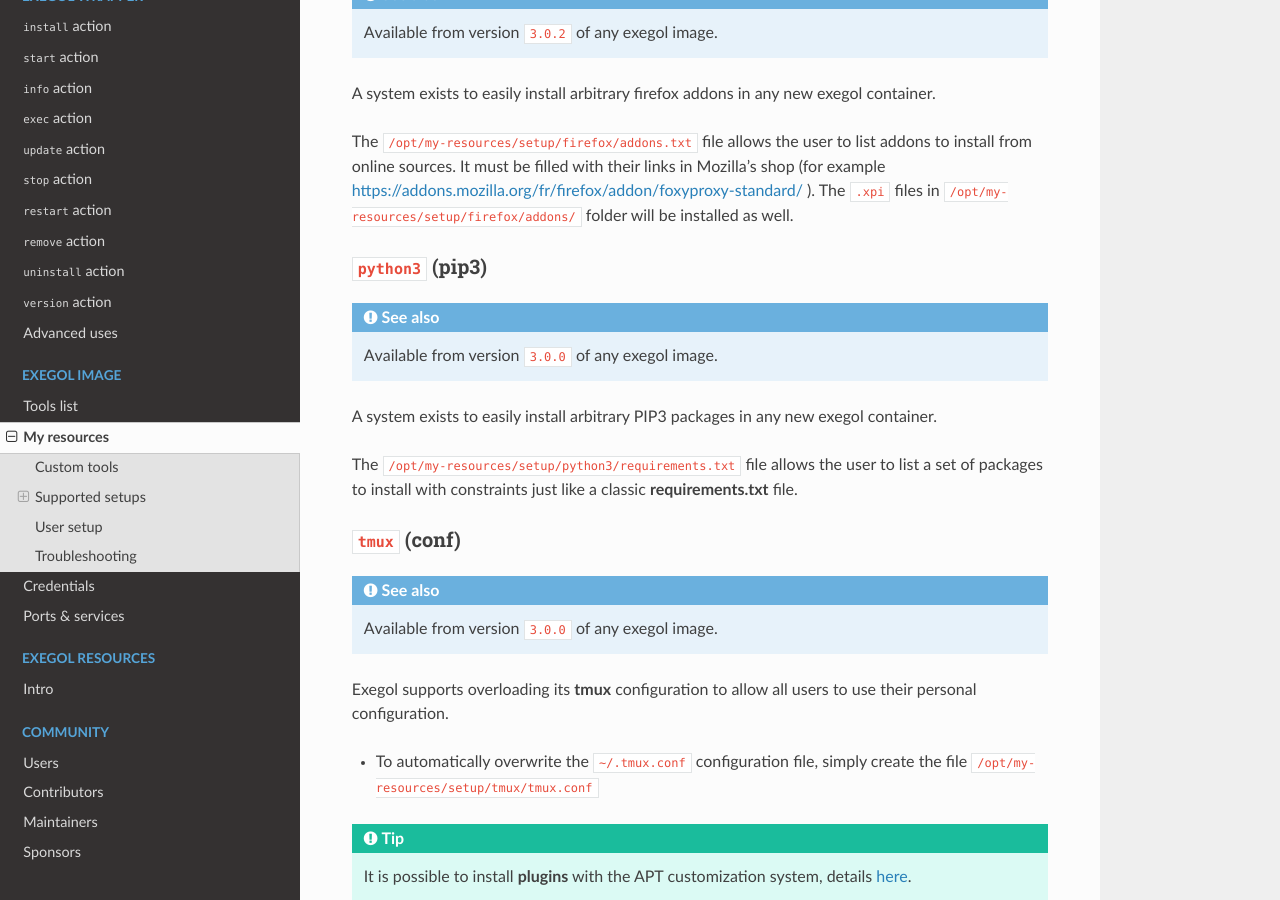
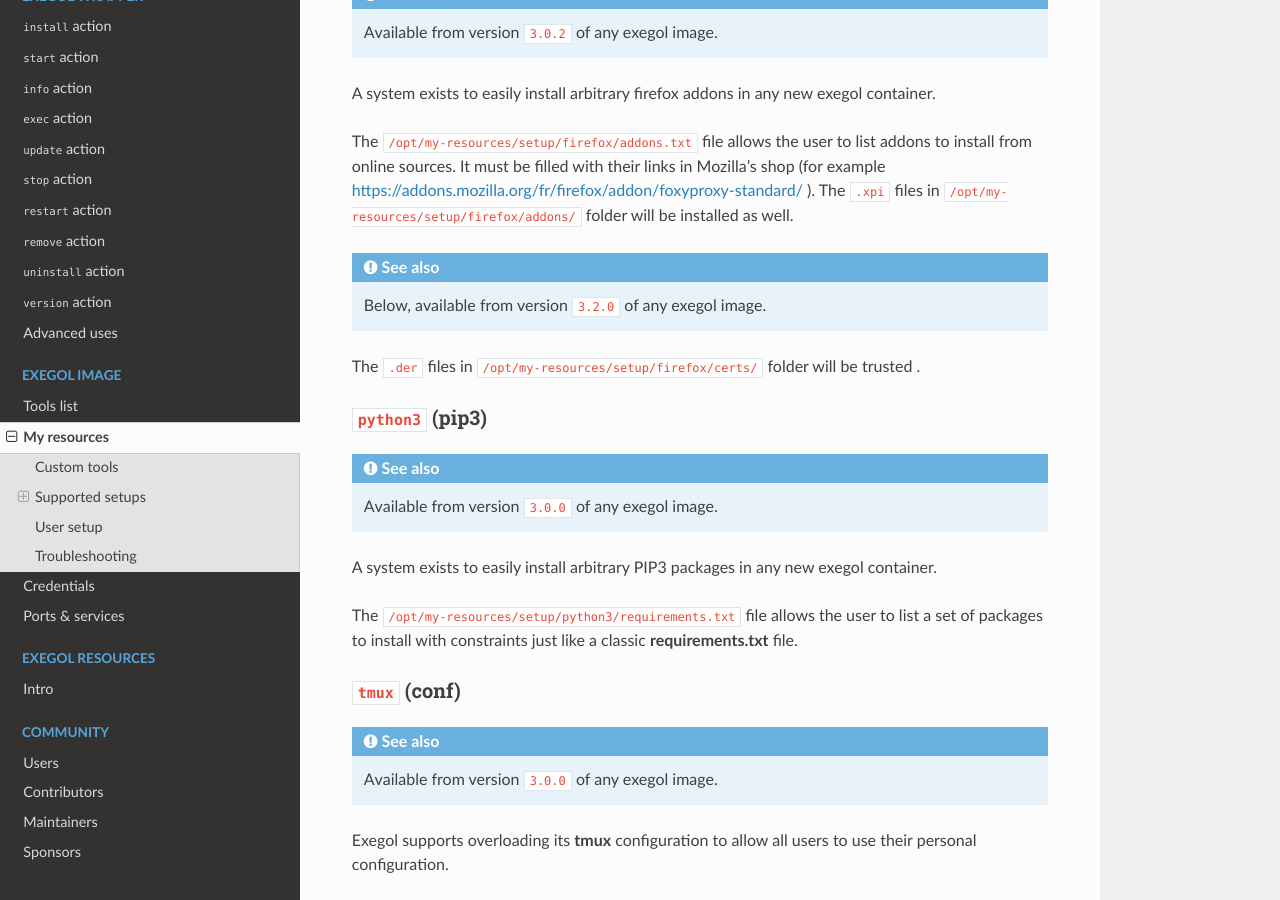
Before and after one commit to ThePorgs/Exegol-docs, a Sphinx documentation site: the page built from source/exegol-image/my-resources.rst, in a window 1280 px wide and 900 px high, scrolled down 3211 px. Built offline with Sphinx 7.4.7 and the Read the Docs theme 2.0.0, drawn with Linux system fonts in a browser that asks for light colours.

Commit message:
adding firefox trust certs

```diff
--- a/source/exegol-image/my-resources.rst
+++ b/source/exegol-image/my-resources.rst
@@ -99,6 +99,11 @@ A system exists to easily install arbitrary firefox addons in any new exegol con
 The ``/opt/my-resources/setup/firefox/addons.txt`` file allows the user to list addons to install from online sources. It must be filled with their links in Mozilla's shop (for example https://addons.mozilla.org/fr/firefox/addon/foxyproxy-standard/ ).
 The ``.xpi`` files in ``/opt/my-resources/setup/firefox/addons/`` folder will be installed as well.
 
+.. seealso::
+    Below, available from version ``3.2.0`` of any exegol image.
+
+The ``.der`` files in ``/opt/my-resources/setup/firefox/certs/`` folder will be trusted .
+
 
 :code:`python3` (pip3)
 ~~~~~~~~~~~~~~~~~~~~~~
```
